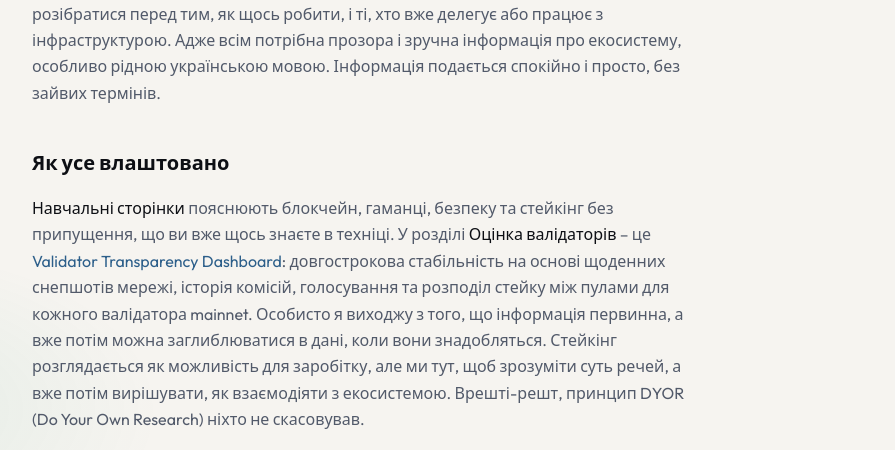
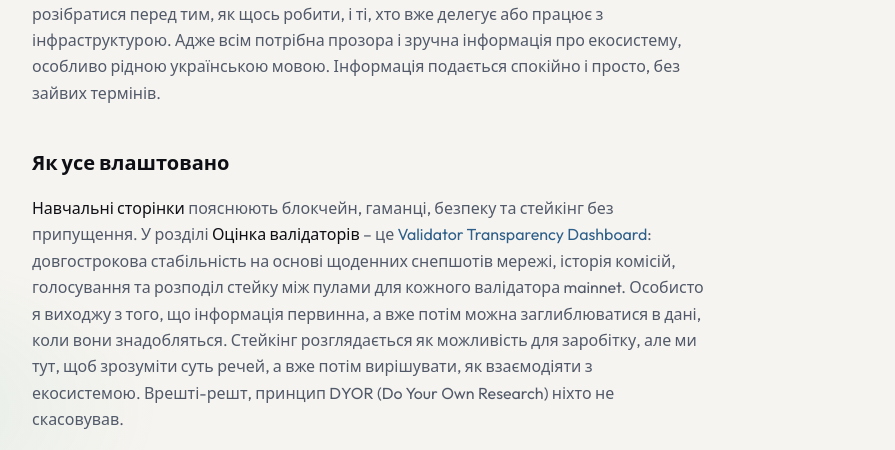
Before and after one commit to AndrewInUA/open-solana-hub, a plain HTML site: page uk/about.html in a window 1280 px wide. Shown: the part 350-800 px from the top of the page, without its empty margins (192-1087 px from the left). Drawn offline with Linux system fonts and the light colour scheme.

Commit message:
Refine educational pages description in about.html
Removed redundancy in explanation of educational pages.

```diff
--- a/uk/about.html
+++ b/uk/about.html
@@ -98,8 +98,7 @@
 
     <h2>Як усе влаштовано</h2>
     <p>
-      <strong>Навчальні сторінки</strong> пояснюють блокчейн, гаманці, безпеку та стейкінг без припущення,
-      що ви вже щось знаєте в техніці. У розділі <strong>Оцінка валідаторів</strong> – це
+      <strong>Навчальні сторінки</strong> пояснюють блокчейн, гаманці, безпеку та стейкінг без припущення. У розділі <strong>Оцінка валідаторів</strong> – це
       <a href="../compare/">Validator Transparency Dashboard</a>:
       довгострокова стабільність на основі щоденних снепшотів мережі, історія комісій, голосування
       та розподіл стейку між пулами для кожного валідатора mainnet. Особисто я виходжу з того, що інформація
```
